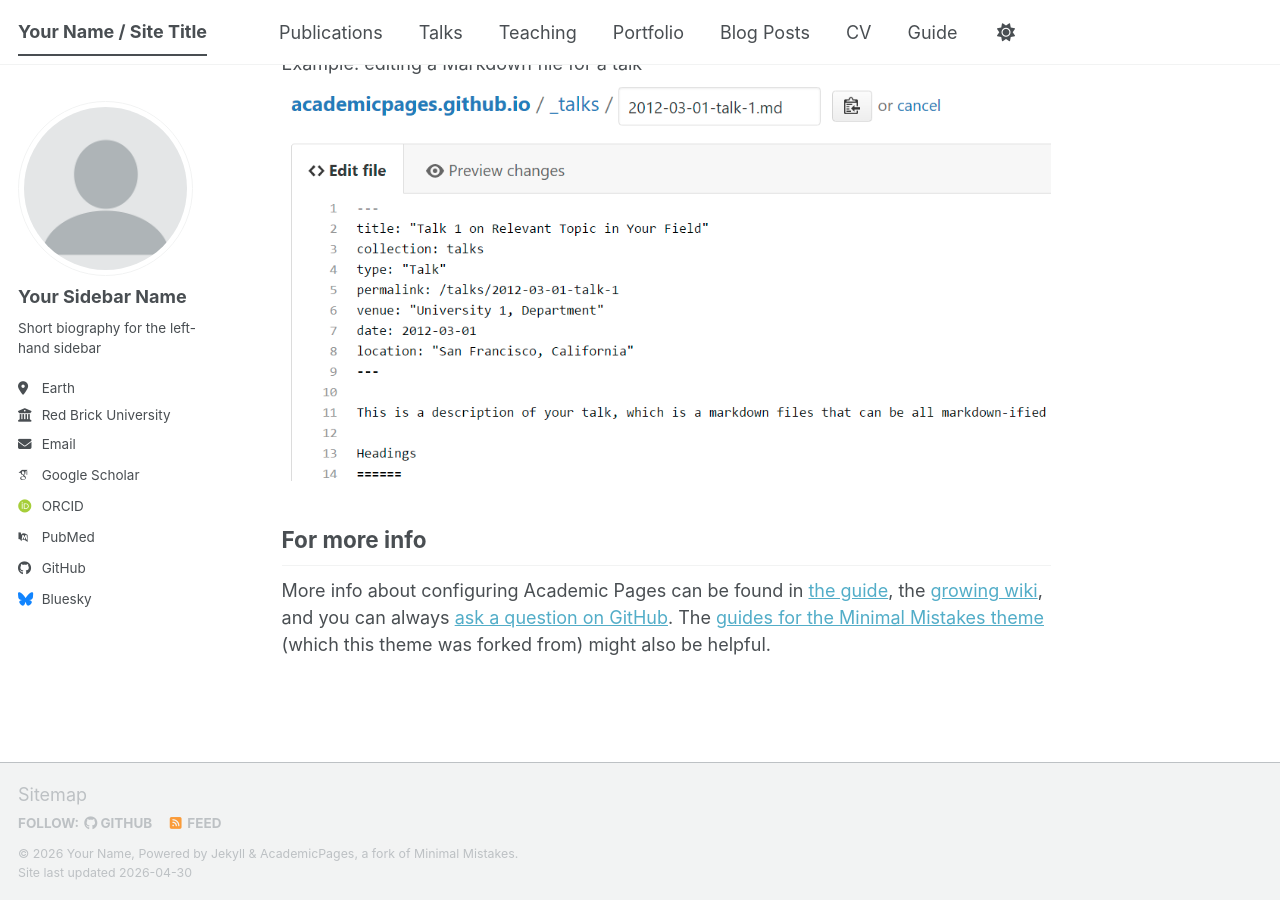
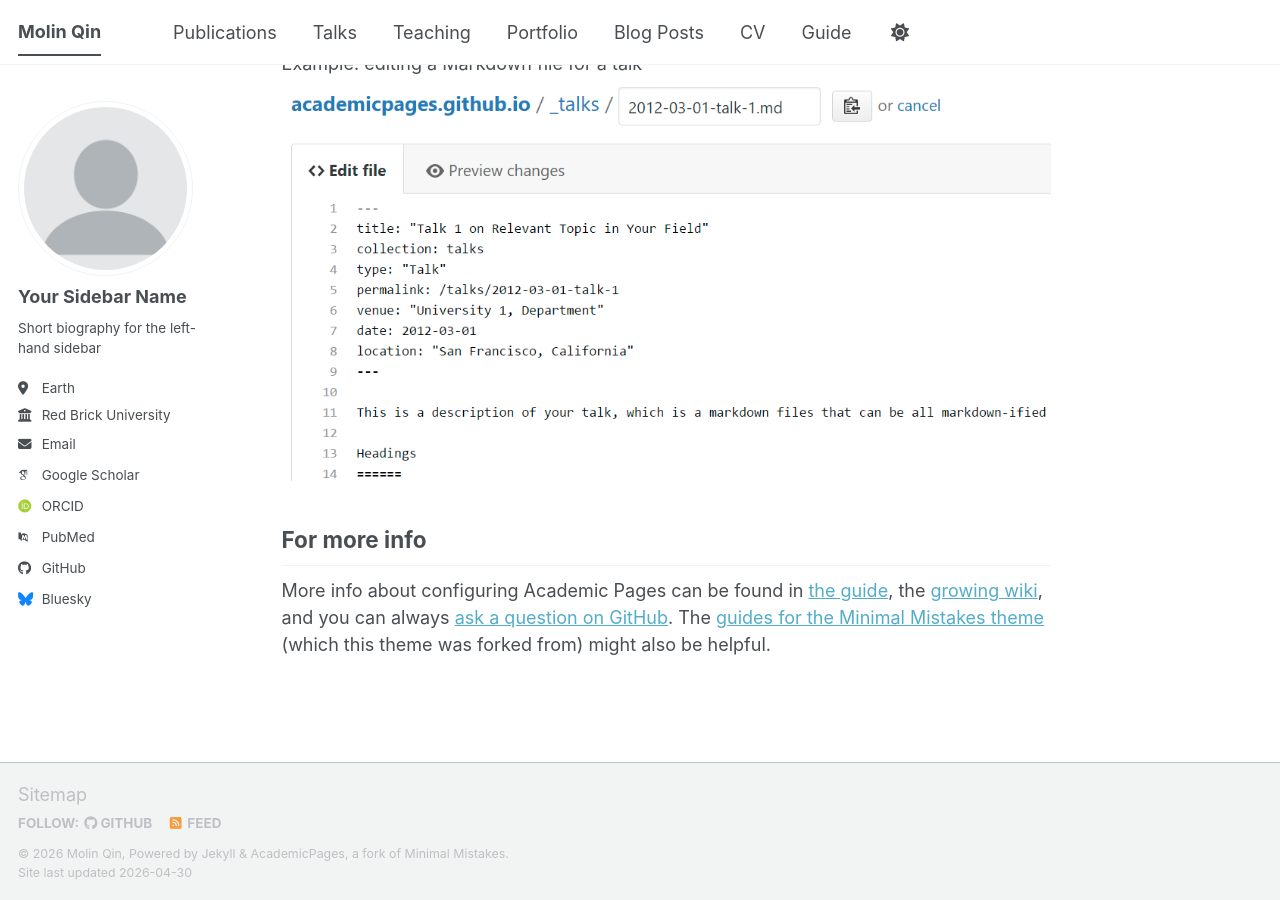
Before and after one commit to molinqin/molinqin.github.io, a Jekyll site: the page built from _pages/about.md, in a window 1280 px wide and 900 px high, scrolled down 2720 px. Built offline with Jekyll 4.4.1, drawn with Linux system fonts in a browser that asks for light colours; some web fonts are replaced; a script bundle is joined from its source files by our own code; library files that are not in the unit come from our copies.

Commit message:
Update site configuration with personal details

```diff
--- a/_config.yml
+++ b/_config.yml
@@ -9,14 +9,14 @@
 # Basic Site Settings
 locale                   : "en-US"
 site_theme               : "default" # The available themes options are "default", "air", "sunrise", "mint", "dirt" and "contrast"
-title                    : "Your Name / Site Title"
+title                    : "Molin Qin"
 title_separator          : "-"
-name                     : &name "Your Name"
-description              : &description "Your Name's academic portfolio"   # Update this with a general description of your site, this is the default if not overridden by a page
-url                      : https://academicpages.github.io # The base hostname & protocol for your site e.g. "https://[your GitHub username].github.io",
+name                     : &name "Molin Qin"
+description              : &description "3rd Year Ph.D. Student in Agricultural and Applied Economics, University of Wisconsin–Madison"   # Update this with a general description of your site, this is the default if not overridden by a page
+url                      : https://molinqin.github.io # The base hostname & protocol for your site e.g. "https://[your GitHub username].github.io",
                                                            # or if you already have some other page hosted on Github then use "https://[your GitHub username].github.io/[Your Repo Name]"
 baseurl                  : "" # the subpath of your site, e.g. "/blog"
-repository               : "academicpages/academicpages.github.io"
+repository               : "molinqin/molinqin.github.io"
 
 # Site Author - The following control what appear as part of the author content on the side bar.
 #               If a field is blank the icon and link will not appear, otherwise it will be shown.
```
